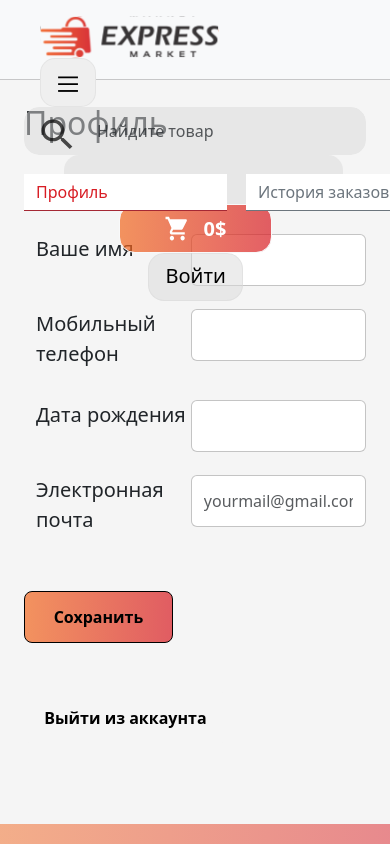
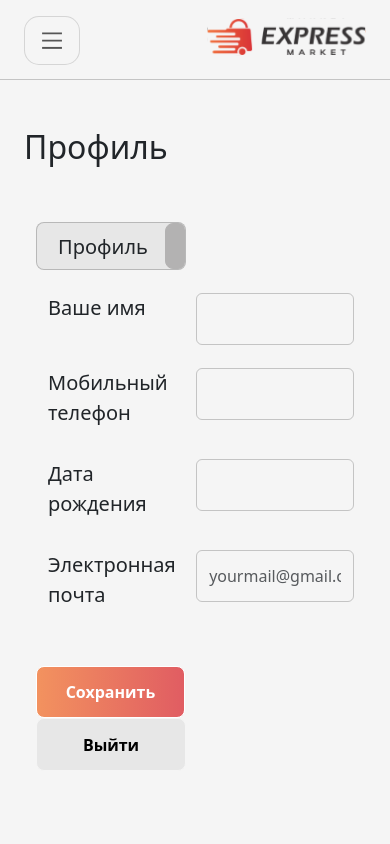
Before and after one commit to aruzhankuanysh/express-market, a Next.js app: page /personal-area in a window 390 px wide. Shown: the top 844 px of the page. Built offline with nearby package versions, Linux system fonts and the light colour scheme.

Commit message:
mobile profile, header and footer

```diff
--- a/components/authorize/personal-area.tsx
+++ b/components/authorize/personal-area.tsx
@@ -14,6 +14,14 @@ import {
   ToggleButton,
   ToggleButtonGroup,
 } from "react-bootstrap";
+import SwitchButton from "../ui-elements/swtich-button";
+
+// const customSwitchStyle: React.CSSProperties = {
+//   // backgroundolor: 'red', // Задайте свой цвет фона
+//   color: 'white', // Задайте свой цвет текста
+//   borderRadius: '10px', // Задайте свои радиусы границ
+//   // Другие пользовательские стили
+// };
 
 const PersonalArea = (): JSX.Element => {
   // const authState = useSelector(selectAuthState);
@@ -112,7 +120,7 @@ const PersonalArea = (): JSX.Element => {
               checked={radioValue === radio.value}
               onChange={(e) => setRadioValue(e.currentTarget.value)}
               className={combineClasses(
-                "toggle_btn",
+                "toggle_btn d-none d-sm-block",
                 radioValue === radio.value && ("selected-radio" as const)
               )}
             >
@@ -120,28 +128,54 @@ const PersonalArea = (): JSX.Element => {
             </ToggleButton>
           ))}
         </ButtonGroup>
+        <Container className="d-block d-md-none">
+          <SwitchButton
+            checked
+            disabled={false}
+            onlabel="Профиль"
+            offlabel="Заказы"
+            onstyle="success"
+            offstyle="sucess"
+            size="lg"
+            style="styles"
+            color=""
+          />
+        </Container>
+        <Container>
           <Form.Group className="form_wrapper">
             <Form.Label>Ваше имя</Form.Label>
             <Form.Control className="form_input" />
           </Form.Group>
           <Form.Group className="form_wrapper">
-          <Form.Label>Мобильный телефон</Form.Label>
-          <Form.Control className="form_input" />
+            <Form.Label>Мобильный телефон </Form.Label>
+            <Form.Control className="form_input" type="tel" />
           </Form.Group>
           <Form.Group className="form_wrapper">
             <Form.Label>Дата рождения</Form.Label>
             <Form.Control className="form_input" />
           </Form.Group>
-        <Form.Group className="form_wrapper" controlId="exampleForm.ControlInput1">
+          <Form.Group
+            className="form_wrapper"
+            controlId="exampleForm.ControlInput1"
+          >
             <Form.Label>Электронная почта</Form.Label>
-          <Form.Control className="form_input" placeholder="yourmail@gmail.com"/>
+            <Form.Control
+              className="form_input"
+              placeholder="yourmail@gmail.com"
+            />
           </Form.Group>
-        <Col md={{ span: 3, offset: 3 }} className="my-5 save_btn_wrap" style={{ maxWidth: '149px !important' }}>
-          <Button className="gradient_btn save_btn" >Сохранить</Button>
+          <Row className="my-5 save_btn_wrap">
+            <Col>
+              <Button className="gradient_btn save_btn"> Сохранить</Button>
             </Col>
-        <Col>
-            <Button className="btn_primary logout_btn">Выйти из аккаунта</Button>
+            <Col className="d-block d-sm-none">
+              <Button className="btn_primary logout_btn">Выйти</Button>
             </Col>
+          </Row>
+          <Col className="d-none d-sm-block">
+            <Button className="btn_primary logout_btn">Выйти</Button>
+          </Col>
+        </Container>
       </Container>
     </>
   );
--- a/components/footer.tsx
+++ b/components/footer.tsx
@@ -3,7 +3,7 @@ import { Col, Container, Image, Row } from "react-bootstrap";
 function Footer(): JSX.Element {
   return (
     <>
-    <footer className="page-footer pt-4">
+    <footer className="page-footer mt-auto d-none d-sm-block">
       <Container fluid className="footer ">
         <Container className="footer_container" fluid>
           <Container className="mt-2 pt-3">
--- a/components/header.tsx
+++ b/components/header.tsx
@@ -8,15 +8,30 @@ import AdressBar from "./ui-elements/address-bar";
 import Cart from "@/components/cart";
 import DropdownMenu from "./ui-elements/dropdown-menu";
 
-
 function Header(): JSX.Element {
   const router = useRouter();
   return (
     <>
+      <Navbar className="d-block d-sm-none header_container mb-4 px-4 py-3 ">
+        <Row>
+          <Col >
+            <DropdownMenu />
+          </Col>
+          <Col>
+            <Image
+              fluid
+              src="img/express-logo.svg"
+              alt=""
+              style={{ height: "42px" }}
+            />
+          </Col>
+        </Row>
+      </Navbar>
+
       <Navbar
         bg="light"
         expand="lg"
-        className="header_container mb-4 px-4 py-3"
+        className="header_container mb-4 px-4 py-3 d-none d-sm-flex"
       >
         <Container className="d-flex ps-3">
           <Row>
@@ -29,7 +44,6 @@ function Header(): JSX.Element {
               />
             </Col>
             <Col md="auto">
-              {/* Нужно деоделать модальное окно */}
               <DropdownMenu />
             </Col>
           </Row>
--- a/components/ui-elements/dropdown-menu.tsx
+++ b/components/ui-elements/dropdown-menu.tsx
@@ -1,23 +1,28 @@
 import React, { useState } from "react";
 import { Dropdown } from "react-bootstrap";
-import BurgMenu from "./burg-button";
 import MenuSideNav from "../catalog/menu-side-nav";
 
 function DropdownMenu() {
-  const [show, setShow] = useState(false);
+  const [isHovered, setIsHovered] = useState(false);
 
   const handleMouseEnter = () => {
-    setShow(true);
+    setIsHovered(true);
   };
 
   const handleMouseLeave = () => {
-    setShow(false);
+    setIsHovered(false);
   };
 
   return (
-    <Dropdown onMouseEnter={handleMouseEnter} onMouseLeave={handleMouseLeave}>
-      <Dropdown.Toggle as={BurgMenu}>Каталог</Dropdown.Toggle>
-      <Dropdown.Menu show={show} className="dropdown_wrapper">
+    <Dropdown
+      show={isHovered}
+      onMouseEnter={handleMouseEnter}
+      onMouseLeave={handleMouseLeave}
+    >
+      <Dropdown.Toggle className="burger_menu" disabled>
+        <img className="burger_menu_image" src="img/burger.svg" />
+      </Dropdown.Toggle>
+      <Dropdown.Menu className="dropdown_wrapper">
         <MenuSideNav />
       </Dropdown.Menu>
     </Dropdown>
--- /dev/null
+++ b/components/ui-elements/swtich-button.tsx
@@ -0,0 +1,93 @@
+import React, { useEffect, useState } from "react";
+
+interface SwitchButtonProps {
+  checked?: boolean;
+  disabled?: boolean;
+  onlabel?: string;
+  offlabel?: string;
+  onstyle?: string;
+  offstyle?: string;
+  size?: string;
+  style?: string;
+  width?: number | null;
+  height?: number | null;
+  color?: string;
+  onChange?(checked: boolean): void;
+}
+
+const SwitchButton: React.FC<SwitchButtonProps> = ({
+  checked: initialChecked = false,
+  disabled: initialDisabled = false,
+  onlabel = "On",
+  offlabel = "Off",
+  onstyle = "primary",
+  offstyle = "light",
+  color = "primary",
+  size = "",
+  style = "",
+  width,
+  height,
+  onChange,
+}) => {
+  const [checked, setChecked] = useState<boolean>(initialChecked);
+  const [disabled, setDisabled] = useState<boolean>(initialDisabled);
+
+  useEffect(() => {
+    if (typeof initialChecked === "boolean" && initialChecked !== checked) {
+      setChecked(initialChecked);
+    }
+  }, [initialChecked]);
+
+  const toggle = () => {
+    if (!disabled) {
+      const newChecked = !checked;
+      setChecked(newChecked);
+      if (onChange) onChange(newChecked);
+    }
+  };
+
+  const enable = () => {
+    setDisabled(false);
+  };
+
+  const disable = () => {
+    setDisabled(true);
+  };
+
+  const switchStyle: React.CSSProperties = {};
+  if (width) switchStyle.width = `${width}px`;
+  if (height) switchStyle.height = `${height}px`;
+
+  const labelStyle: React.CSSProperties = {};
+  if (height) labelStyle.lineHeight = `calc(${height}px * 0.8)`;
+
+  const switchClassName = `switch btn ${
+    checked ? `on btn-${color}` : `off btn-light`
+  } ${size ? `btn-${size}` : ""} ${style}`;
+
+  const switchOnClassName = `switch-on btn btn-${color} ${
+    size ? `btn-${size}` : ""
+  }`;
+  const switchOffClassName = `switch-off btn btn-${offstyle} ${
+    size ? `btn-${size}` : ""
+  }`;
+  const switchHandleClassName = `switch-handle btn btn-light ${
+    size ? `btn-${size}` : ""
+  }`;
+
+  return (
+    <div className={switchClassName} style={switchStyle} onClick={toggle}>
+      <div className="switch-group">
+        <span className={switchOnClassName} style={labelStyle}>
+          {onlabel}
+        </span>
+        <span className={switchOffClassName} style={labelStyle}>
+          {offlabel}
+        </span>
+        <span className={switchHandleClassName} />
+      </div>
+    </div>
+  );
+};
+
+export default SwitchButton;
--- a/pages/personal-area.tsx
+++ b/pages/personal-area.tsx
@@ -1,21 +1,25 @@
-import { NextPage } from 'next';
-import Container from 'react-bootstrap/Container';
-import Row from 'react-bootstrap/Row';
-import Col from 'react-bootstrap/Col';
-import Header from '@/components/header';
-import PersonalArea from '@/components/authorize/personal-area';
-import Footer from '@/components/footer';
+import { NextPage } from "next";
+import Container from "react-bootstrap/Container";
+import Row from "react-bootstrap/Row";
+import Col from "react-bootstrap/Col";
+import Header from "@/components/header";
+import PersonalArea from "@/components/authorize/personal-area";
+import Footer from "@/components/footer";
 
 const Index: NextPage = () => {
-    return (
-        <>
-            <Header/>
-            <Container >
-                <PersonalArea />
-            </Container>
-            <Footer/>
-        </>
-    )
-}
+  return (
+    <>
+      <div
+        style={{ display: "flex", flexDirection: "column", minHeight: "100vh" }}
+      >
+        <Header />
+        <Container className="personal_wrapper flex-grow-1">
+          <PersonalArea />
+        </Container>
+        <Footer />
+      </div>
+    </>
+  );
+};
 
 export default Index;
--- a/styles/styles.css
+++ b/styles/styles.css
@@ -57,13 +57,15 @@ body {
 }
 
 .burger_menu {
+  display: flex !important;
+  align-items: center !important;
+  justify-content: center !important;
   box-sizing: border-box;
+  width: 56.1px !important;
+  height: 48.74px !important;
 
-  width: 56.1px;
-  height: 48.74px;
-
-  border: 1px solid var(--gosu-grey) !important;
-  border-radius: 15px;
+  border: 1px solid var(--gosu-transparent) !important;
+  border-radius: 15px !important;
 }
 
 .burger_menu:hover {
@@ -72,6 +74,7 @@ body {
 }
 
 .burger_menu_image {
+  margin-left: 12px !important;
   width: 20px;
 }
 
@@ -129,10 +132,7 @@ h1 {
   font-weight: 900;
 }
 
-.burger_menu:hover {
-  transition: 30ms;
-  background-color: var(--gosu-grey) !important;
-}
+
 
 .header_container {
   max-height: 80px;
@@ -158,11 +158,13 @@ h1 {
   justify-content: center;
 }
 
-.save_btn_wrap {
+/* .save_btn_wrap {
   max-width: 149px !important;
-}
+} */
 
 .save_btn {
+  border: var(--gosu-red-gradient);
+  color: white !important;
   border-radius: 8px !important;
   font-weight: 600 !important;
   width: 148.97px;
@@ -173,7 +175,7 @@ h1 {
 .toggle_btn {
   display: flex !important;
   justify-content: flex-start !important ;
-  background-color: white !important;
+  background: none !important;
   margin-right: 20px !important;
   border-radius: 0px !important;
   border-top: none !important;
@@ -199,6 +201,7 @@ h1 {
 }
 
 .form_input {
+  background: none !important;
   border: 1px solid var(--gosu-transparent) !important;
   max-width: 320px;
   height: 52px !important;
@@ -211,10 +214,11 @@ h1 {
 }
 
 .logout_btn {
+  background-color: var(--gosu-grey) !important;
   font-weight: 600 !important;
   font-size: 16px !important;
   border-radius: 8px !important;
-  width: 202.83px !important;
+  width: 150px !important;
   height: 52.08px !important;
 }
 
@@ -279,56 +283,13 @@ h1 {
   font-size: 19px;
 }
 
-.top_menu_wrapper {
-  display: flex;
-  max-height: 489px !important;
-  max-width: 1150px !important;
-  flex-direction: row;
-}
-
-.top_menu_text {
-  color: white !important;
-  font-weight: 600 !important;
-  font-size: 28px !important;
-  position: relative;
-  top: -274px;
-  left: 37px;
-}
-
-.top_menu_text_side {
-  color: white !important;
-  font-weight: 600 !important;
-  font-size: 26px !important;
-  position: relative;
-  top: -130px;
-  left: 27px;
-}
-
-.image_wrapper_side {
-  box-sizing: border-box !important;
-  height: 136px;
-}
-
-.image_wrapper {
-  height: 288px;
-  width: 360px !important;
-}
-
-.image_wrapper_side:last-child {
-  margin-top: 16px;
-}
-
-.plate_image {
-  height: 288px;
-}
-
-.plate_image_side {
-  height: 136px;
-}
-
 .modal_header {
   border: none !important;
 }
+
+/* .personal_wrapper {
+  margin-bottom: 12rem;
+} */
 
 .login_logo {
   width: 124px;
@@ -459,3 +420,96 @@ h1 {
 a {
   color: inherit !important;
 }
+
+.btn-group-xs > .btn, .btn-xs {
+	padding: .35rem .4rem .25rem .4rem;
+	font-size: .875rem;
+	line-height: .5;
+	border-radius: .2rem;
+}
+
+.switch {
+  background-color: var(--gosu-grey) !important;
+  border: 1px solid var(--gosu-transparent) !important;
+	position: relative;
+	overflow: hidden;
+}
+
+.switch input[type="checkbox"] {
+	display: none;
+}
+.switch-group {
+	position: absolute;
+	width: 200%;
+	top: 0;
+	bottom: 0;
+	left: 0;
+	transition: left 0.35s;
+	-webkit-transition: left 0.35s;
+	-moz-user-select: none;
+	-webkit-user-select: none;
+}
+.switch.off .switch-group {
+	left: -100%;
+}
+.switch-on {
+	position: absolute;
+	top: 0;
+	bottom: 0;
+	left: 0;
+	right: 50%;
+	margin: 0;
+	border: 0;
+	border-radius: 0;
+}
+.switch-off {
+	position: absolute;
+	top: 0;
+	bottom: 0;
+	left: 50%;
+	right: 0;
+	margin: 0;
+	border: 0;
+	border-radius: 0;
+	box-shadow: none;
+}
+.switch-handle {
+	position: relative;
+	margin: 0 auto;
+	padding-top: 0px;
+	padding-bottom: 0px;
+	height: 100%;
+	width: 0px;
+  border: 1px solid rgb(179, 178, 178) !important;
+	background-color: rgb(179, 178, 178) !important;
+}
+
+.onStyled {
+  background: var(--gosu-red-gradient) !important;
+}
+
+.switch[class*="btn-outline"]:hover .switch-handle {
+	background-color: var(--light);
+	opacity: 0.5;
+}
+
+/* NOTE: Must come first, so classes below override as needed */
+/* bootstrap-4.x .form-control {height} values used as `min-height` to mirror output sizes */
+
+.switch.btn { min-width: 3.7rem; min-height: calc(1.5em + .75rem + 2px); }
+.switch-on.btn { padding-right: 1.5rem; }
+.switch-off.btn { padding-left: 1.5rem; }
+
+.switch.btn-lg { min-width: 150px; line-height: 1.5; min-height: calc(1.5em + 1rem + 2px); }
+.switch-on.btn-lg { padding-right: 2rem; }
+.switch-off.btn-lg { padding-left: 2rem; }
+.switch-handle.btn-lg { width: 2.5rem; }
+
+.switch.btn-sm { min-width: 3.25rem; min-height: calc(1.5em + .5rem + 2px); }
+.switch-on.btn-sm { padding-right: 1rem; }
+.switch-off.btn-sm { padding-left: 1rem; }
+
+/* `xs` (bootstrap-3.3 - .btn - h:22px) */
+.switch.btn-xs { min-width: 3.125rem; min-height: 1.375rem; }
+.switch-on.btn-xs { padding-right: .8rem; }
+.switch-off.btn-xs { padding-left: .8rem; }
```
Also changed, not shown: 1 other file (tests, documents, lock files or other folders). Lines whose indentation alone changed are shown as unchanged.
